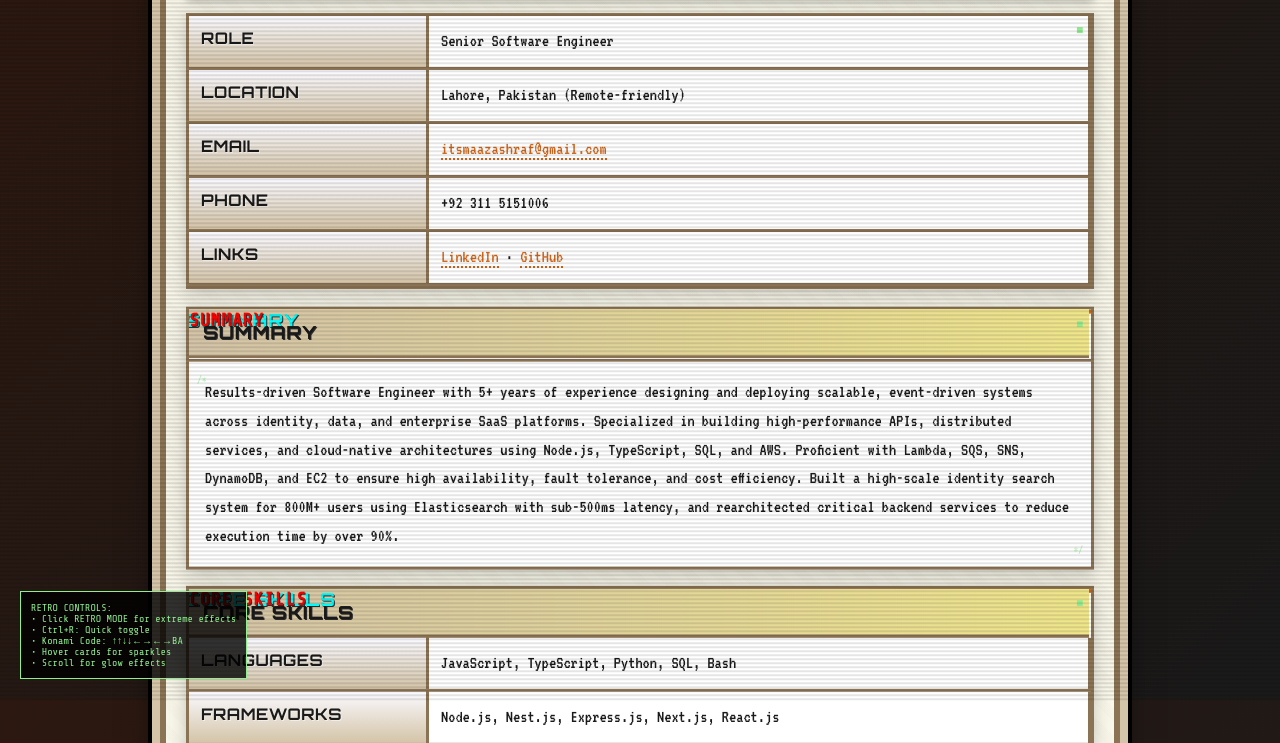
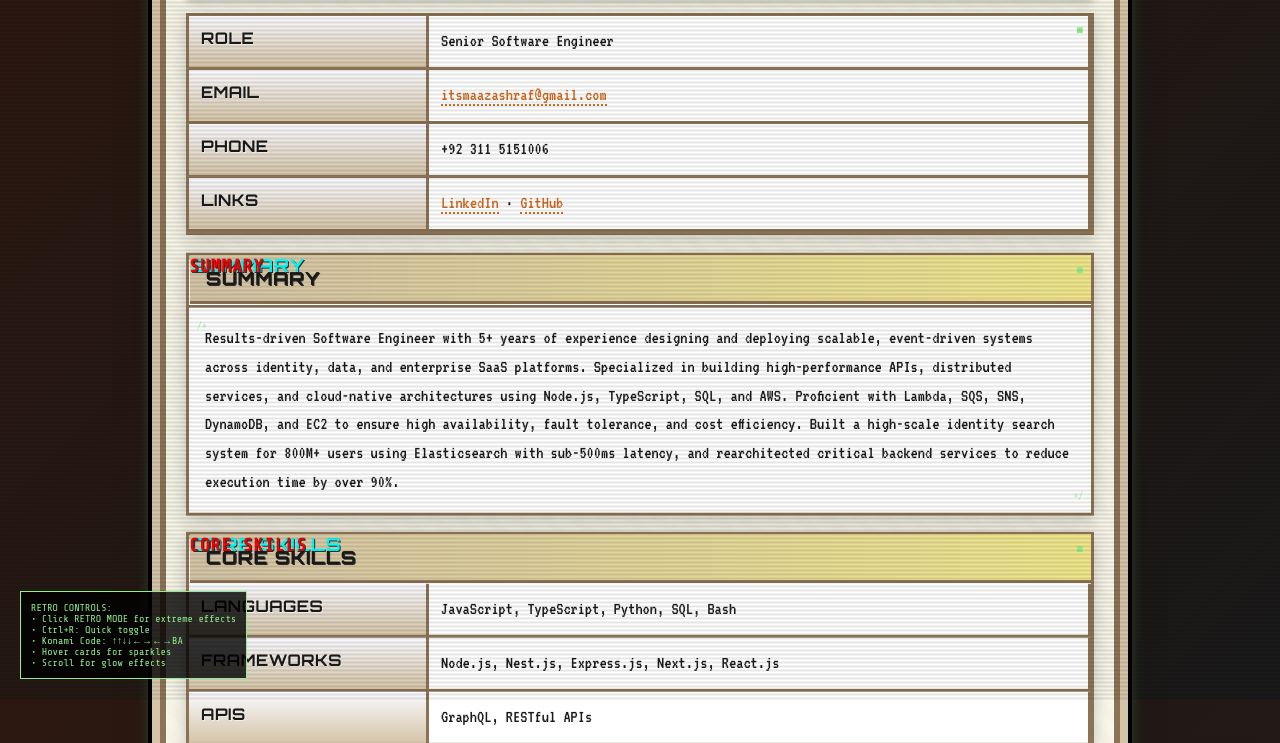
Before and after one commit to itsmaazashraf/retro-portfolio, a plain HTML site: page index.html in a window 1280 px wide. Shown: the part 101-844 px from the top of the page. Drawn offline with nearby package versions, Linux system fonts and the light colour scheme.

Commit message:
nah location shouldnt be there

```diff
--- a/index.html
+++ b/index.html
@@ -35,9 +35,6 @@
       <div class="grid grid-2">
         <div class="th">Role</div>
         <div class="td filled">Senior Software Engineer</div>
-
-        <div class="th">Location</div>
-        <div class="td filled">Lahore, Pakistan (Remote-friendly)</div>
 
         <div class="th">Email</div>
         <div class="td filled"><a href="mailto:itsmaazashraf@gmail.com">itsmaazashraf@gmail.com</a></div>
```
